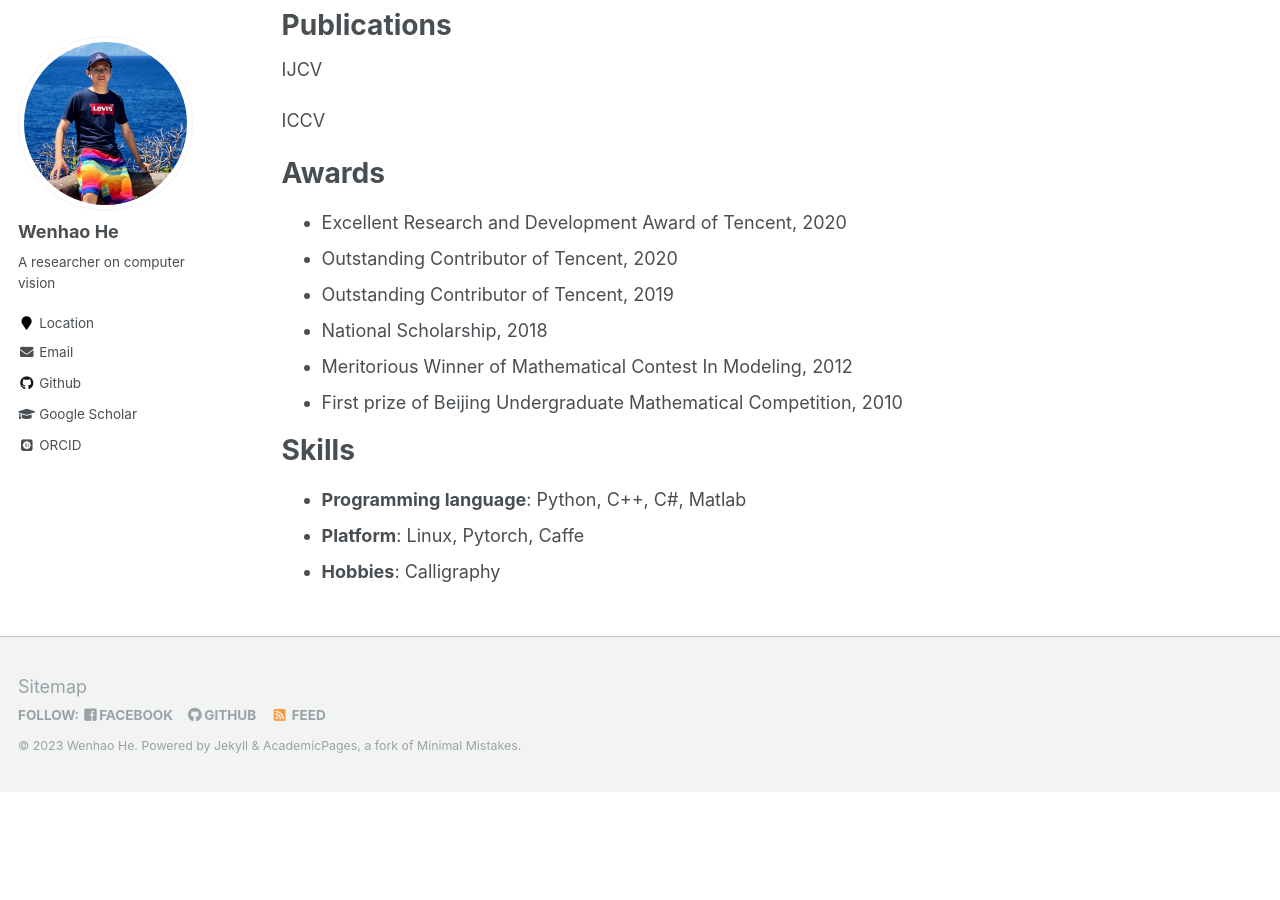
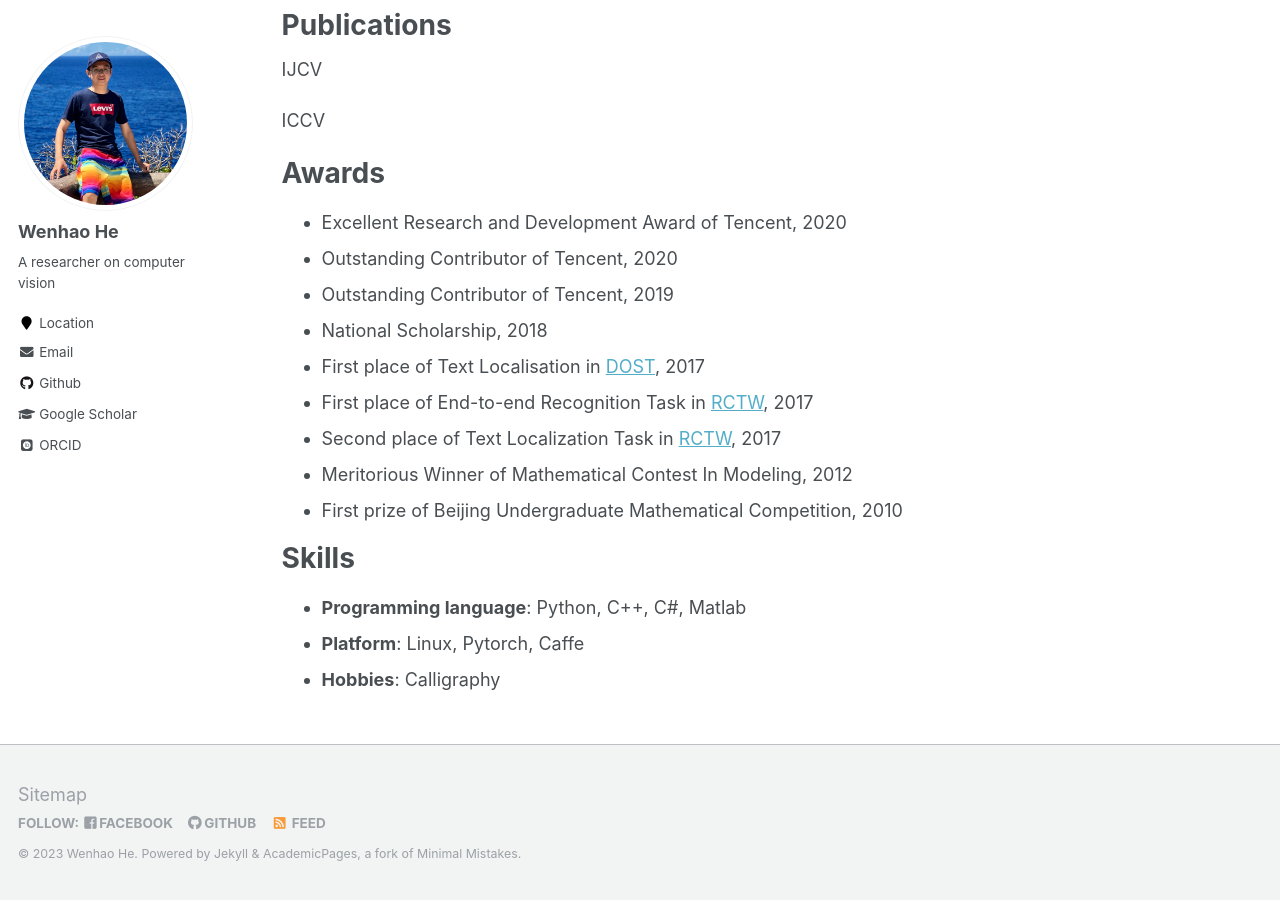
Before and after one commit to kuaitoukid/kuaitoukid.github.io, a Jekyll site: the page built from _pages/about.md, in a window 1280 px wide and 900 px high, scrolled down 563 px. Built offline with Jekyll 4.4.1, drawn with Linux system fonts in a browser that asks for light colours; some web fonts are replaced; before the commit the page ends 1355 px from its top, so only the background shows below that.

Commit message:
Update about.md

```diff
--- a/_pages/about.md
+++ b/_pages/about.md
@@ -39,6 +39,9 @@ Awards
 - Outstanding Contributor of Tencent, 2020
 - Outstanding Contributor of Tencent, 2019
 - National Scholarship, 2018
+- First place of Text Localisation in [DOST](https://ieeexplore.ieee.org/document/8270167), 2017
+- First place of End-to-end Recognition Task in [RCTW](https://ieeexplore.ieee.org/document/8270164), 2017
+- Second place of Text Localization Task in [RCTW](https://ieeexplore.ieee.org/document/8270164), 2017
 - Meritorious Winner of Mathematical Contest In Modeling, 2012
 - First prize of Beijing Undergraduate Mathematical Competition, 2010
 
```
